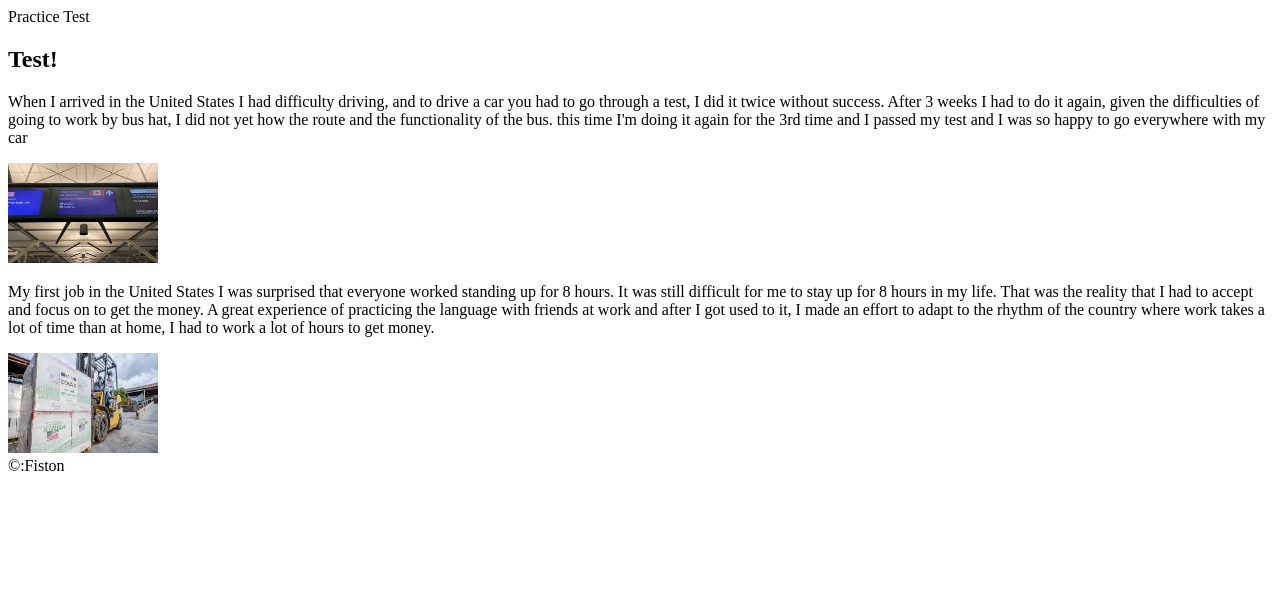
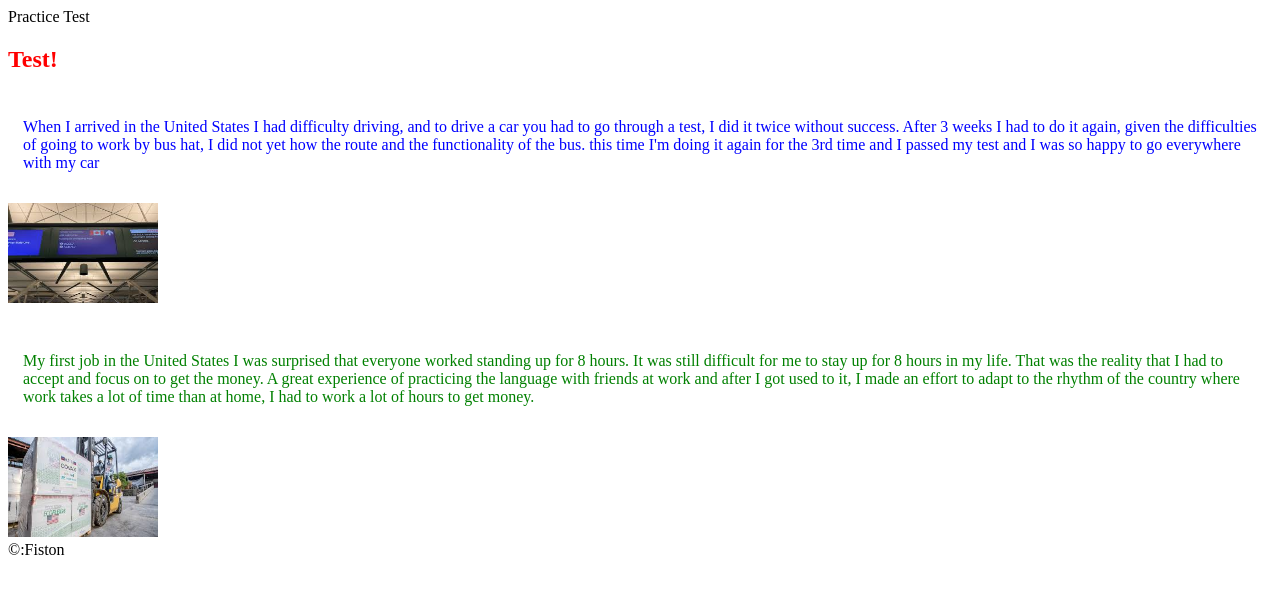
Before and after one commit to AccessPlus-FullTimeWebDev-Jan2023/js-assignment-4-html-me-something-fiston243, a website: page index.html in a window 1280 px wide. Drawn offline with Linux system fonts and the light colour scheme.

Commit message:
Added some killer css styling

```diff
--- a/index.html
+++ b/index.html
@@ -3,11 +3,9 @@
 
 <head>
    <title>Practice Test</title>
+   <link rel="stylesheet" type="text/css" href="styles.css">
 </head>
 <style>
-.eden{
-   background-color: blanchedalmond;
-}
 </style>
 
 <body>
@@ -26,7 +24,7 @@
       </article>
 
       <article>
-         <p>
+         <p id="best" class="funParagraph">
             My first job in the United States I was surprised that everyone worked standing up for 8 hours.
             It was still difficult for me to stay up for 8 hours in my life.
               That was the reality that I had to accept and focus on to get the money.
--- a/styles.css
+++ b/styles.css
@@ -16,6 +16,6 @@ body {
   .funParagraph {
     color: green;
   }
-  .id{
-
+  #testP{
+color: blue;
   }
```
